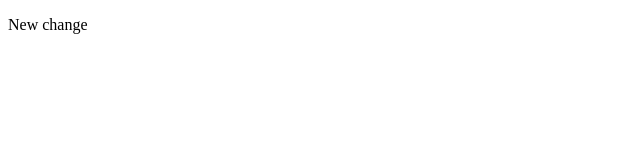
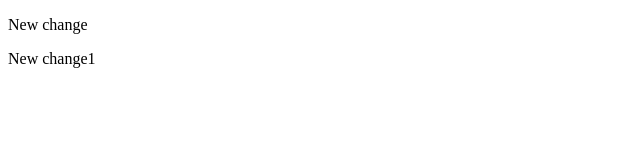
Before and after one commit to Evgeniy1985N-sk/site, a plain HTML site: page index.html in a window 1280 px wide. Shown: the full height of the page, 0-640 px from the left. Drawn offline with Linux system fonts and the light colour scheme.

Commit message:
second commit

```diff
--- a/index.html
+++ b/index.html
@@ -12,7 +12,7 @@
 
 	<p>New change</p>
 
-
+	<p>New change1</p>
 
 
 </body>
```
